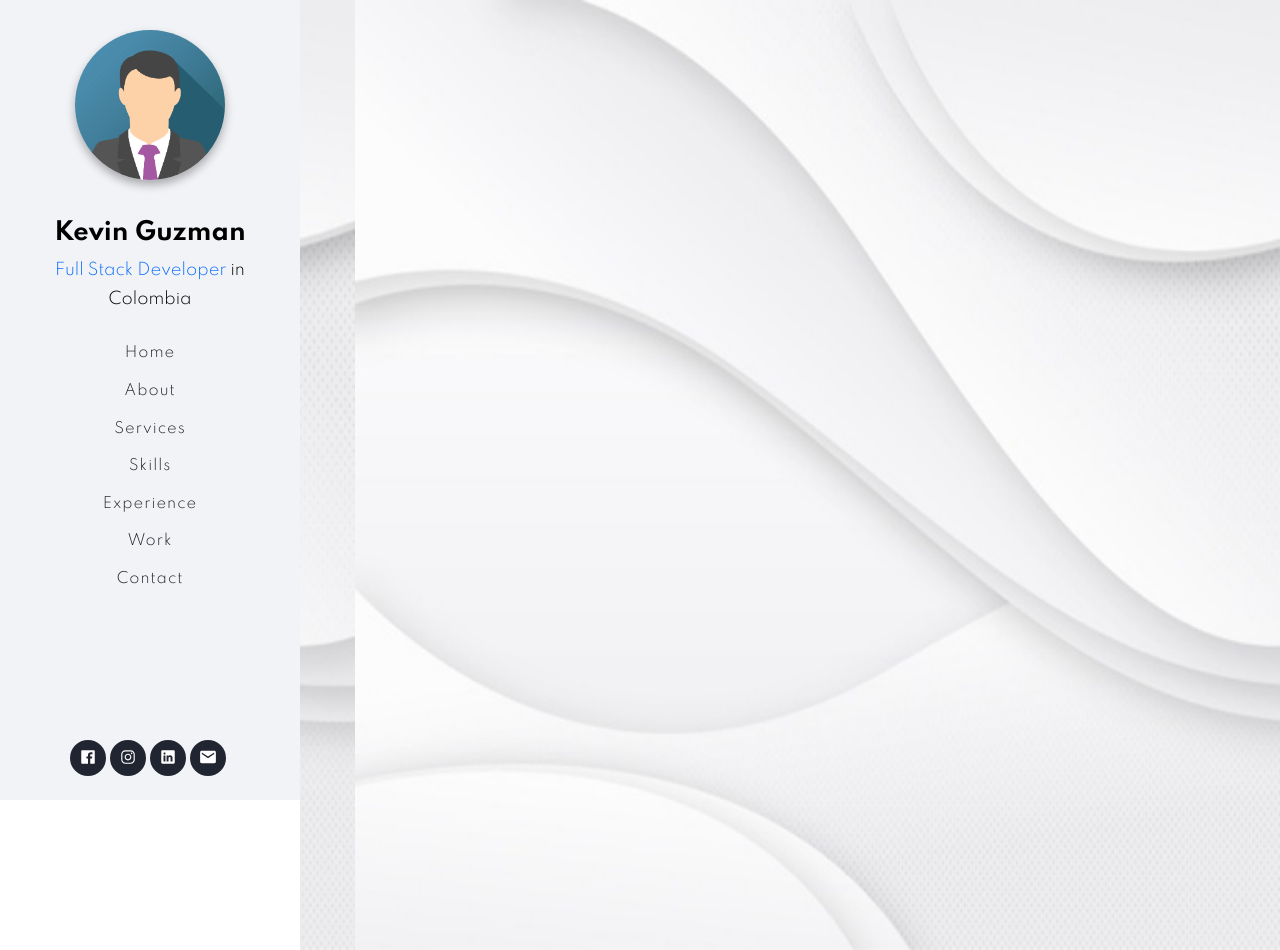
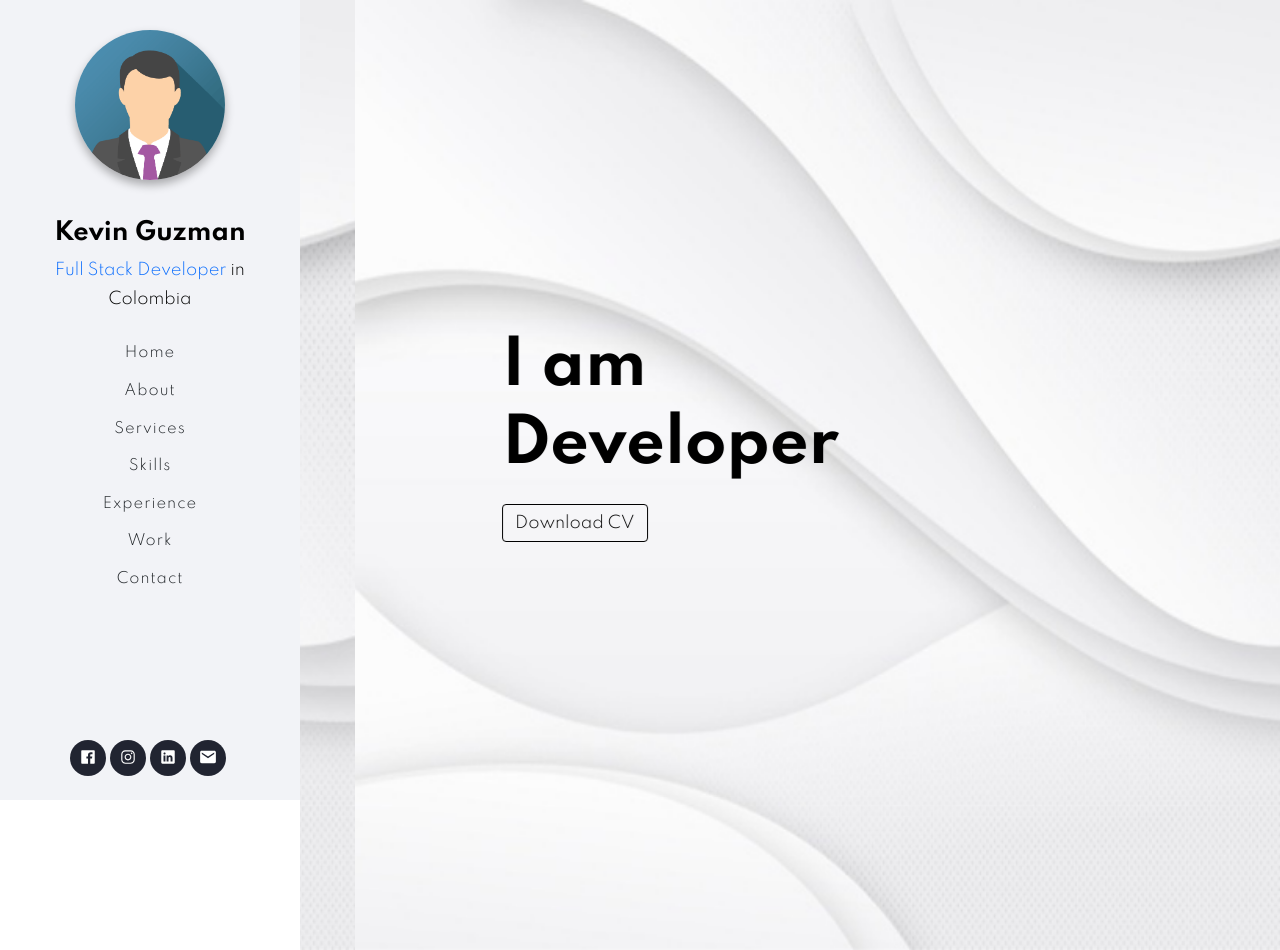
Before and after one commit to kevinguzman0/my_portfolio, a React (Create React App) app: page / in a window 1280 px wide. Built offline with nearby package versions, Linux system fonts and the light colour scheme.

Commit message:
carousel complete

```diff
--- a/public/assets/css/content.css
+++ b/public/assets/css/content.css
@@ -16,6 +16,48 @@ a {
     transition: 0.5s;
 }
 
+.info-carousel {
+    position: absolute;
+    top: 50%;
+    left: 40%;
+    height: 30%;
+    width: 50%;
+    margin: -15% 0 0 -25%;
+    animation-name: opacity-animation;
+    animation-duration: 1s;
+    animation-fill-mode: forwards;
+}
+.carousel-item {
+    animation-name: opacity-animation;
+    animation-duration: 2s;
+    animation-fill-mode: forwards;
+}
+@keyframes opacity-animation {
+    from {
+        opacity: 0;
+    }
+    to {
+        opacity: 100;
+    }
+}
+
+.title-home h1 {
+    font-size: 60px;
+    margin-bottom: 20px;
+    line-height: 1.3;
+    font-weight: 700;
+}
+.title-home .download-cv {
+    color: #000;
+    border: 1px solid #000;
+    background: transparent !important;
+    transition: all 0.5s;
+}
+.title-home .download-cv:hover {
+    box-shadow: rgba(0, 0, 0, 0.2) 0px 18px 50px -10px;
+    background-color: rgba(0, 0, 0, 0.03) !important;
+}
+
 @media only screen and (max-width: 624px) {
     #header {
         width: auto;
--- /dev/null
+++ b/src/components/Content/CarouselItem.js
@@ -0,0 +1,13 @@
+import InfoCarousel from './InfoCarousel'
+
+const CarouselItem = ({ children, ...props }) => {
+    return (
+        <div className={`carousel-item ${props.active}`}>
+            <InfoCarousel>
+                {children}
+            </InfoCarousel>
+            <img src={props.src} className="d-block w-100" alt="No encontrado" height="950px" />
+        </div>
+    )
+}
+export default CarouselItem
--- a/src/components/Content/Home.js
+++ b/src/components/Content/Home.js
@@ -1,19 +1,16 @@
 import blanco from "../../img/blanco.jpg";
-
+import CarouselItem from './CarouselItem'
 const HomeCarousel = () => {
     return (
         <div>
             <div id="carouselExampleSlidesOnly" className="carousel slide" data-bs-ride="carousel">
                 <div className="carousel-inner">
-                    <div className="carousel-item active">
-                        <img src={blanco} className="d-block w-100" alt="No encontrado" height="950px" />
-                    </div>
-                    <div className="carousel-item">
-                        <img src={blanco} className="d-block w-100" alt="No encontrado" height="950px" />
-                    </div>
-                    <div className="carousel-item">
-                        <img src={blanco} className="d-block w-100" alt="No encontrado" height="950px" />
-                    </div>
+                    <CarouselItem active="active" src={blanco} >
+                        <h1>Hi! <br />I'm Kevin</h1>
+                    </CarouselItem>
+                    <CarouselItem active="" src={blanco} >
+                        <h1>I am <br />Developer</h1>
+                    </CarouselItem>
                 </div>
             </div>
         </div>
--- /dev/null
+++ b/src/components/Content/InfoCarousel.js
@@ -0,0 +1,13 @@
+const InfoCarousel = ({children, ...props}) => {
+    return (
+        <div className="info-carousel">
+            <div className="title-home">
+                {children}
+                <p>
+                    <a href="#1" className="btn btn-primary download-cv">Download CV</a>
+                </p>
+            </div>
+        </div>
+    )
+}
+export default InfoCarousel
```
